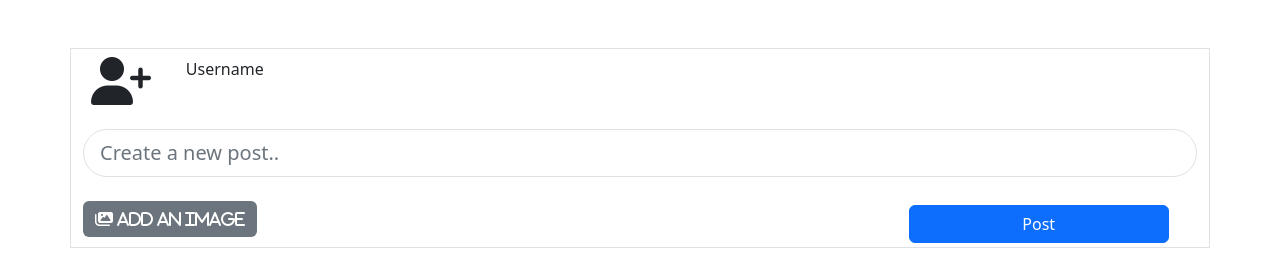
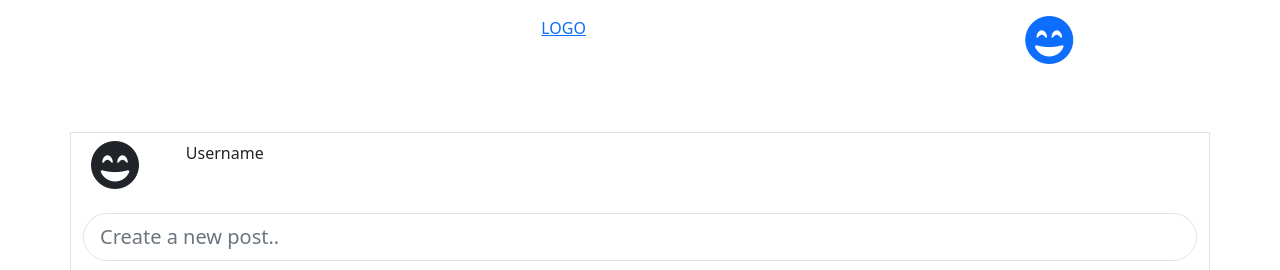
Before and after one commit to Eplepai96/CSS-frameworks-CA, a website: page home.html in a window 1280 px wide. Shown: the top 270 px of the page. Drawn offline with nearby package versions, Linux system fonts and the light colour scheme.

Commit message:
Some minor changes, still only bootstrap

```diff
--- a/home.html
+++ b/home.html
@@ -10,10 +10,19 @@
     <script src="https://kit.fontawesome.com/da4fbc451d.js" crossorigin="anonymous"></script>
 </head>
 <body>
+    <nav class="container pt-3 pb-1">
+        <ul class="row">
+            <li class="col-10 list-group-item text-center"><a href="home.html">LOGO</a></li>
+            <li class="col-2 list-group-item"><a href="profile.html"><i class="fas fa-3x fa-grin-beam"></i></a></li>
+        </ul>
+    </nav>
+
+
     <div class="container border border-black mt-5">
         <div class="row">
             <div class="col-md-1 col-sm-2">
-                <i class="fa fa-3x fa-user-plus m-2"></i>
+                <i class="fas fa-3x fa-grin-beam m-2"></i>
+                <i class=""></i>
             </div>
             <div class="col-md-11 col-sm-10">
                 <p class="m-2">Username</p>
```
Also changed, not shown: index.html (+1 -1 lines), profile.html (+7 -0 lines).
